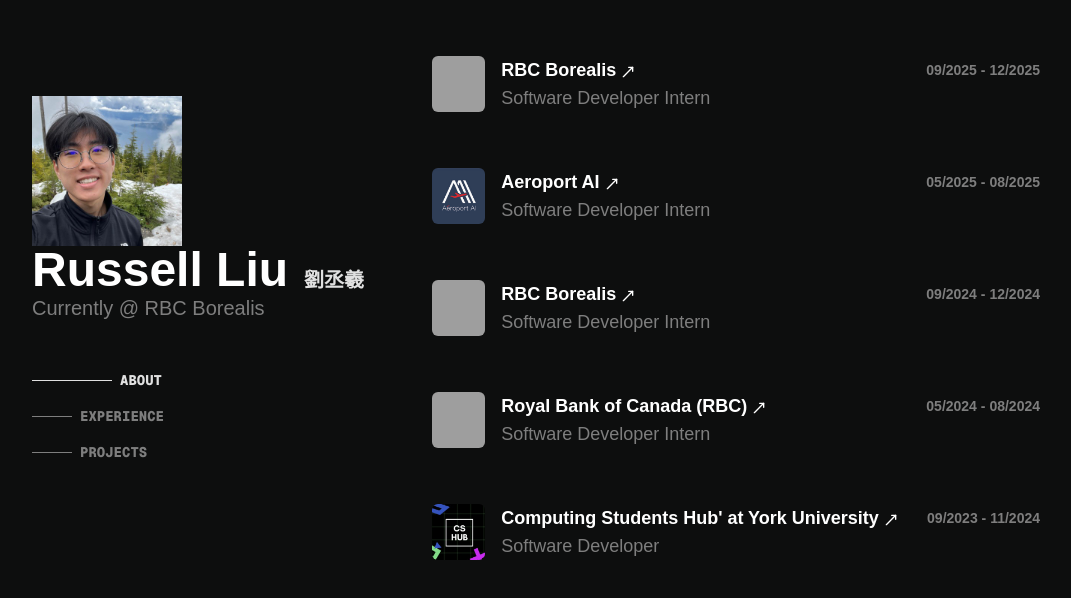
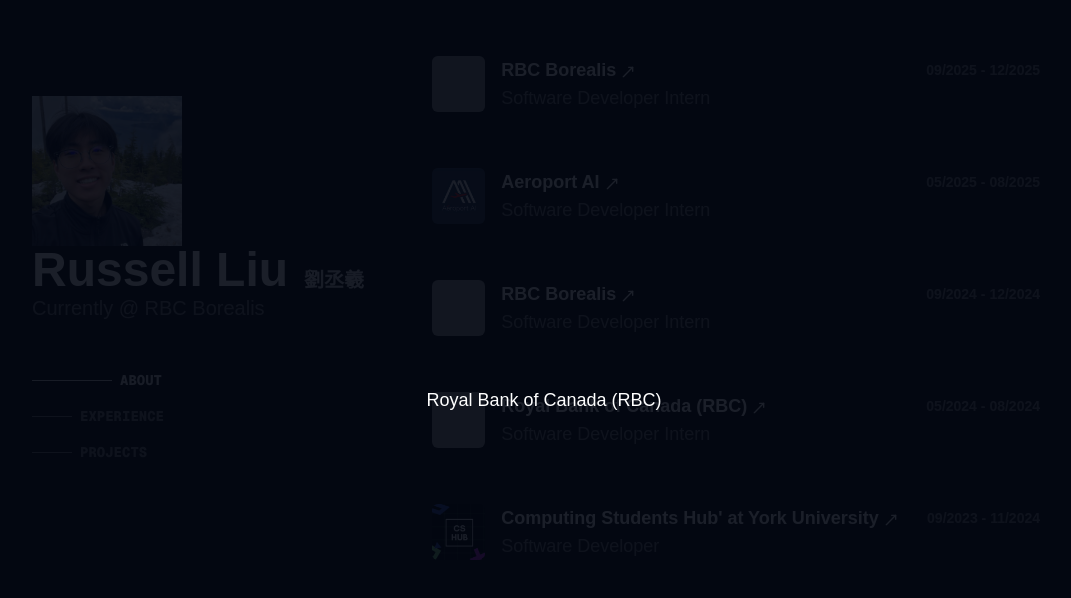
Before and after one commit to russl8/portfolio_v2, a Next.js app: page / in a window 1280 px wide. Both pictures are taken after a click on the element 832 px from the left and 968 px from the top of the page. Shown: the part 548-1146 px from the top of the page, without its empty margins (96-1167 px from the left). Built offline with nearby package versions, Linux system fonts and the light colour scheme; grey boxes are pictures that could not be loaded.

Commit message:
base modal component

```diff
--- /dev/null
+++ b/components/components/BaseModal.tsx
@@ -0,0 +1,21 @@
+"use client";
+
+import { useState } from "react";
+
+interface ModalProps {
+  children: React.ReactNode;
+  onClick: () => void;
+}
+const Modal = ({ children, onClick }: ModalProps) => {
+  const [isActive, setIsActive] = useState<boolean>(true);
+  return (
+    <div
+      onClick={onClick}
+      className={`${isActive ? "block" : "hidden"} fixed inset-0 h-screen w-screen bg-gray-950/90 select-none flex flex-row justify-center items-center`}
+    >
+      {children}
+    </div>
+  );
+};
+
+export default Modal;
--- a/components/experience/ExperienceCard.tsx
+++ b/components/experience/ExperienceCard.tsx
@@ -2,11 +2,13 @@
 import type { Experience } from "../lib/types";
 import { MoveUpRight } from "lucide-react";
 
+
 interface ExperienceCardProps {
   experience: Experience;
+  onClick:()=>void;
 }
 
-const ExperienceCard = ({ experience }: ExperienceCardProps) => {
+const ExperienceCard = ({ experience, onClick }: ExperienceCardProps) => {
   // mobile: full page, remove hover animation
   return (
     // ExperienceCard.tsx
@@ -21,6 +23,7 @@
         hover:bg-secondary/15
         outline-none
       "
+      onClick={onClick}
     >
       {/* icon */}
       <div className="block w-15 aspect-square mr-4 relative rounded-md overflow-hidden">
--- /dev/null
+++ b/components/experience/ExperienceModal.tsx
@@ -0,0 +1,19 @@
+import Modal from "../components/BaseModal";
+import type { Experience } from "../lib/types";
+
+interface ExperienceModalProps {
+  experience: Experience;
+  onClick: ()=>void
+}
+
+const ExperienceModal = ({ experience , onClick}: ExperienceModalProps) => {
+  return (
+    <Modal onClick={onClick}>
+      <div className="select-all text-header ">
+        {experience.company}
+        </div>
+    </Modal>
+  );
+};
+
+export default ExperienceModal;
--- a/components/experience/ExperienceSection.tsx
+++ b/components/experience/ExperienceSection.tsx
@@ -1,16 +1,34 @@
+import { useState } from "react";
+import Modal from "../components/BaseModal";
 import Section from "../components/Section";
 import { useNavContext } from "../context/NavContext";
 import { experience } from "../lib/experience";
 import ExperienceCard from "./ExperienceCard";
+import { Experience } from "../lib/types";
+import ExperienceModal from "./ExperienceModal";
 const ExperienceSection = () => {
   const context = useNavContext();
+  const [activeExperience, setActiveExperience] = useState<Experience | null>(
+    null,
+  );
   return (
     <Section sectionName="experience" onEnter={context.setCurrentSection}>
-<div className="experience-list">
-      {experience.map((exp) => (
-        <ExperienceCard experience={exp} key={exp.startMonth+exp.startYear+exp.endMonth+exp.endYear} />
-      ))}
+      <div className="experience-list">
+        {experience.map((exp) => (
+          <ExperienceCard
+            experience={exp}
+            onClick={() => {
+              setActiveExperience(exp);
+            }}
+          />
+        ))}
       </div>
+      {activeExperience &&
+      <ExperienceModal
+      experience={activeExperience}
+      onClick={()=>setActiveExperience(null)}
+
+      />}
     </Section>
   );
 };
```
